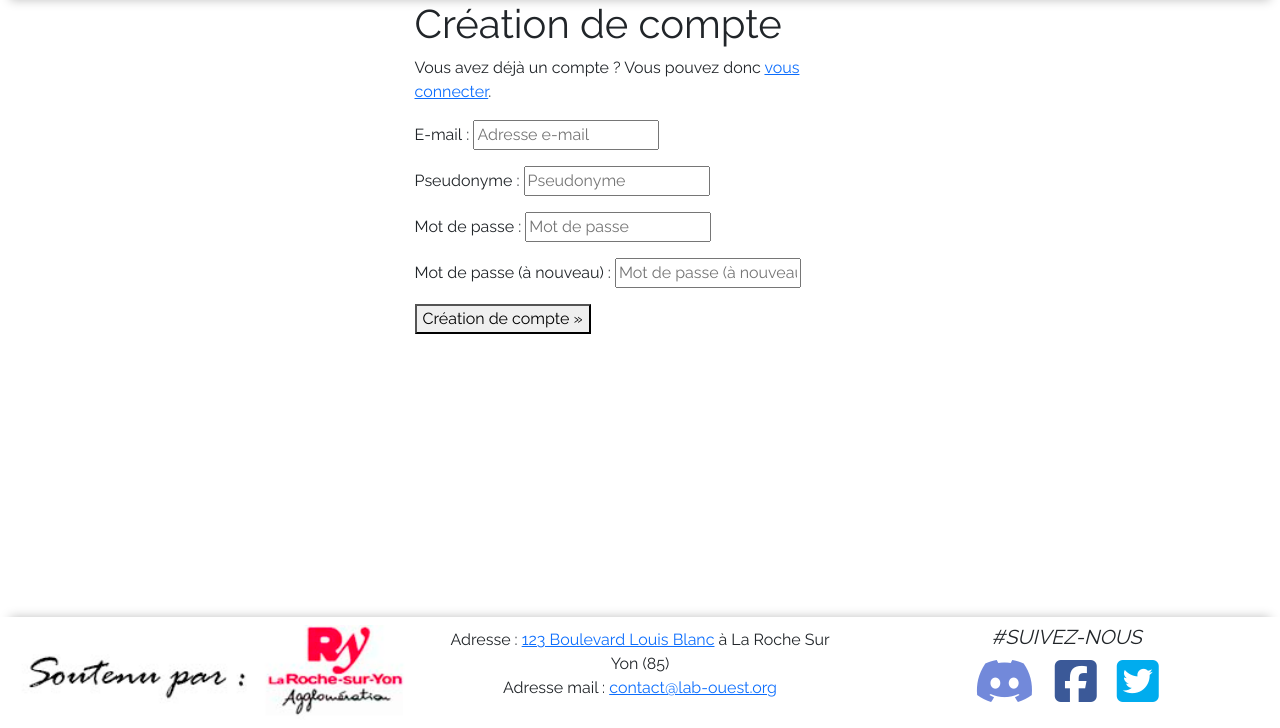
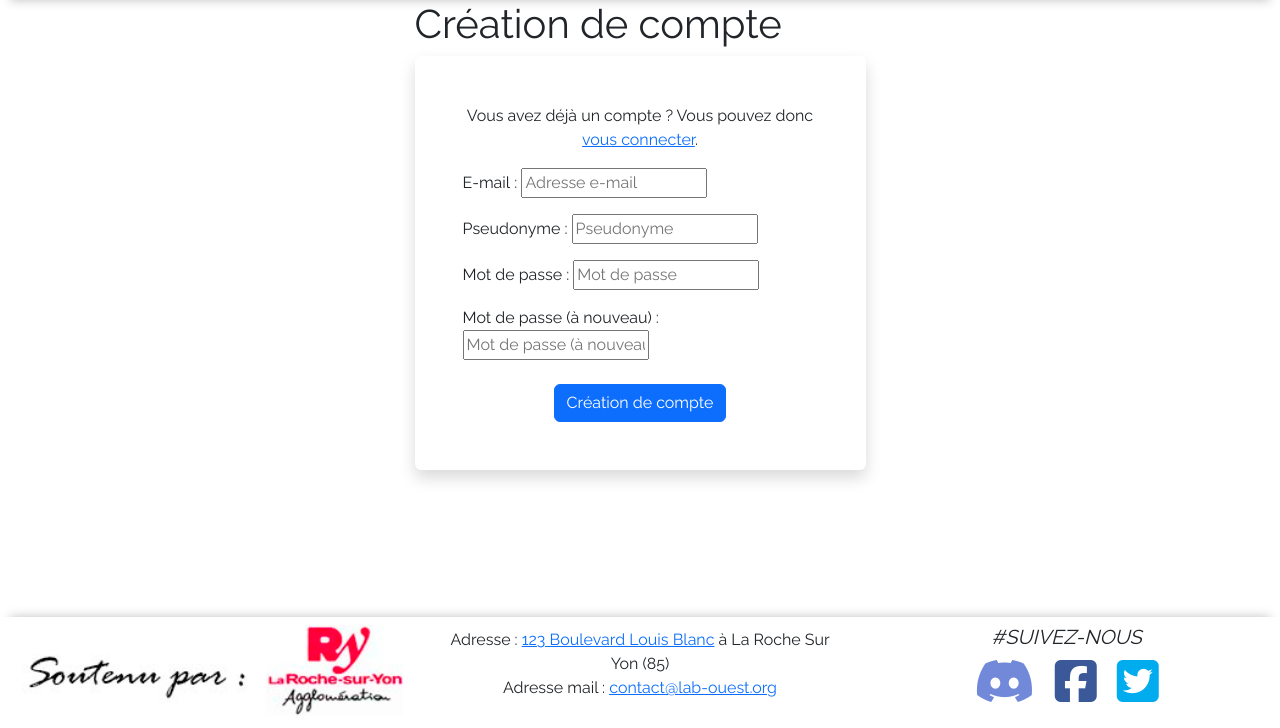
Before and after one commit to Year-End-Project-2022/Year-End-Project, a Django app: page /accounts/signup/ in a window 1280 px wide. Shown: the part 72-800 px from the top of the page. Run offline with Django 3.2, Linux system fonts and the light colour scheme; parts of the project's set-up code (start-up, migrations or seed data) failed here and were passed over; some libraries are stand-ins or nearby versions.

Commit message:
style page singup

```diff
--- a/app/templates/login/account/signup.html
+++ b/app/templates/login/account/signup.html
@@ -7,15 +7,15 @@
 {% block content %}
 <h1>{% trans "Sign Up" %}</h1>
 
-<p>{% blocktrans %}Already have an account? Then please <a href="{{ login_url }}">sign in</a>.{% endblocktrans %}</p>
-
-<form class="signup" id="signup_form" method="post" action="{% url 'account_signup' %}">
+<div class="bg-white rounded shadow p-5 d-flex justify-content-center flex-column">
+  <p class="text-center">{% blocktrans %}Already have an account? Then please <a href="{{ login_url }}">sign in</a>.{% endblocktrans %}</p>
+  <form class="signup mx-auto d-flex justify-content-center flex-column" id="signup_form" method="post" action="{% url 'account_signup' %}">
     {% csrf_token %}
     {{ form.as_p }}
     {% if redirect_field_value %}
     <input type="hidden" name="{{ redirect_field_name }}" value="{{ redirect_field_value }}" />
     {% endif %}
-  <button type="submit">{% trans "Sign Up" %} &raquo;</button>
+    <button class="primaryAction btn btn-primary mx-auto mt-2" type="submit">{% trans "Sign Up" %}</button>
   </form>
-
+</div>
 {% endblock %}
```
Lines whose indentation alone changed are shown as unchanged.
